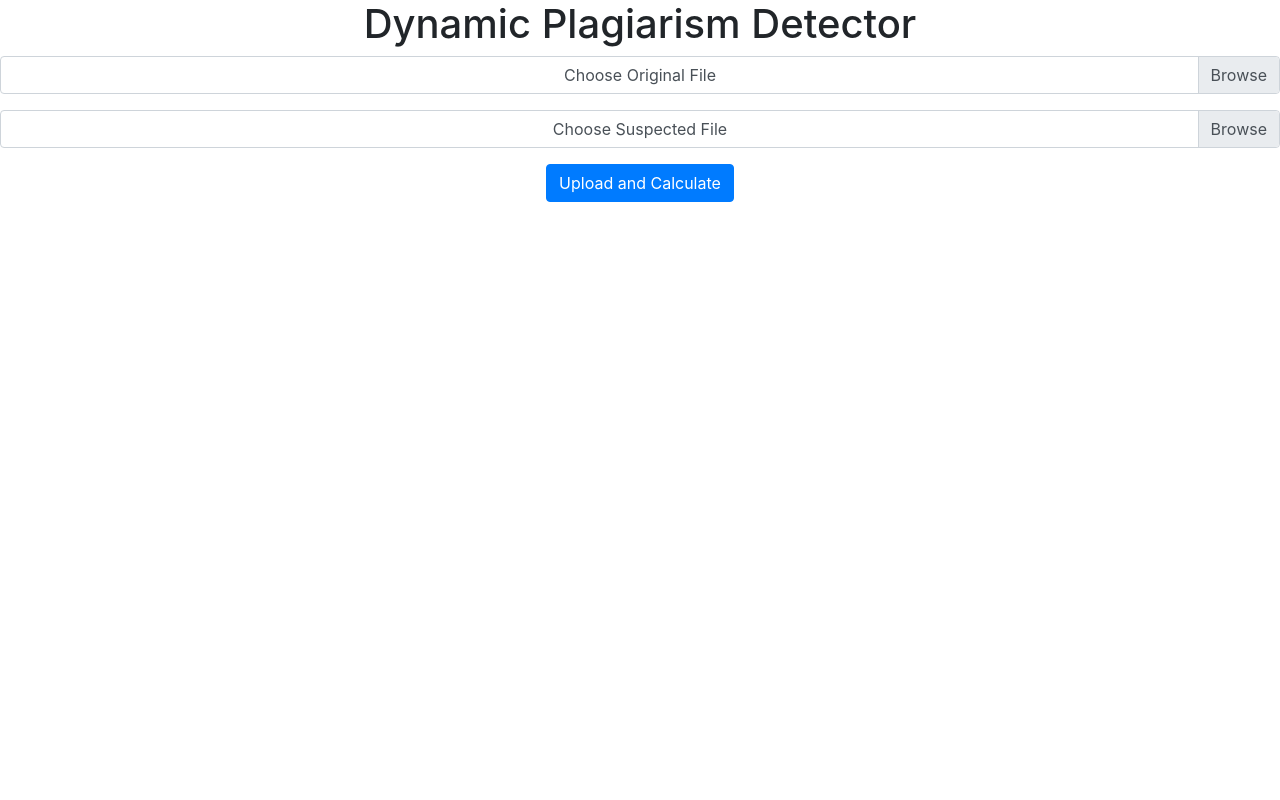
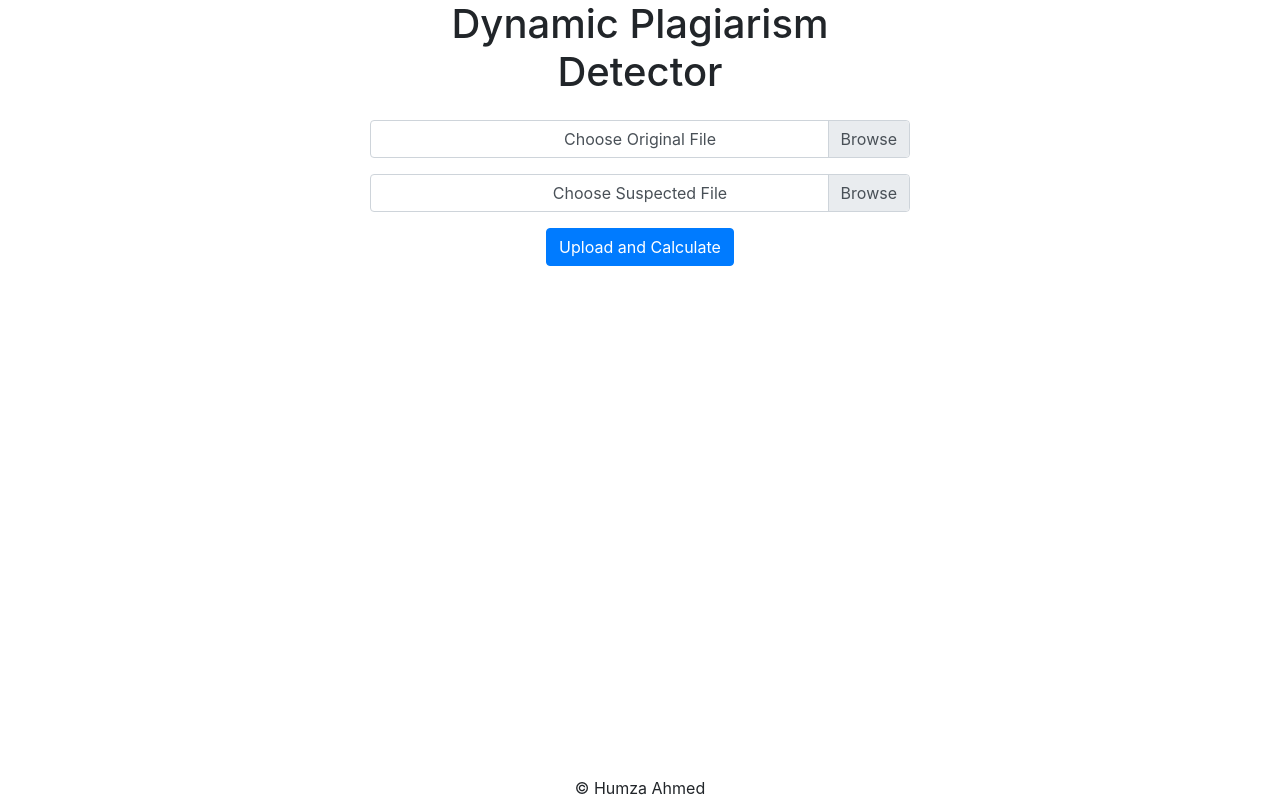
Before and after one commit to humza-ahmed235/Dynamic_Plagiarism_Detector_Web, a Flask app: page / in a window 1280 px wide. Run offline with Flask 2, Linux system fonts and the light colour scheme; some libraries are stand-ins or nearby versions.

Commit message:
Bootstrap polishing-created centered columns. Added author name. Plagscore rounded.

```diff
--- a/flaskr/static/styles/styles.css
+++ b/flaskr/static/styles/styles.css
@@ -1,8 +1,8 @@
-body{
+/*body{
 	text-align: center;
 }
 
 input{
 	color: white;
 	background-color: blue;
-}
+}*/
--- a/flaskr/templates/index.html
+++ b/flaskr/templates/index.html
@@ -1,6 +1,9 @@
 <!DOCTYPE html>
 <html>
 <head>
+	<meta charset="utf-8">
+    <meta name="viewport" content="width=device-width, initial-scale=1, shrink-to-fit=no">
+
 	<title>
 		Dynamic Plagiarism Detector
 	</title>
@@ -9,14 +12,15 @@
  <link rel="stylesheet" type="text/css" href="../static/styles/styles.css">
 
 
-	<script src="https://code.jquery.com/jquery-3.4.1.slim.min.js" integrity="sha384-J6qa4849blE2+poT4WnyKhv5vZF5SrPo0iEjwBvKU7imGFAV0wwj1yYfoRSJoZ+n" crossorigin="anonymous"></script>
-<script src="https://cdn.jsdelivr.net/npm/popper.js@1.16.0/dist/umd/popper.min.js" integrity="sha384-Q6E9RHvbIyZFJoft+2mJbHaEWldlvI9IOYy5n3zV9zzTtmI3UksdQRVvoxMfooAo" crossorigin="anonymous"></script>
-<script src="https://stackpath.bootstrapcdn.com/bootstrap/4.4.1/js/bootstrap.min.js" integrity="sha384-wfSDF2E50Y2D1uUdj0O3uMBJnjuUD4Ih7YwaYd1iqfktj0Uod8GCExl3Og8ifwB6" crossorigin="anonymous"></script>
+
 
 </head>
 <body>
-	<h1>Dynamic Plagiarism Detector</h1>
-	<div class="form-container">
+	<div class = "container">
+	<div class="row justify-content-center text-center">
+	<div class= "col-lg-6">
+			<h1 class="mb-4">Dynamic Plagiarism Detector</h1>
+
 		<form action = "{{url_for('index')}}" method="post" enctype="multipart/form-data">
 
 
@@ -45,9 +49,20 @@
 
 
 		<div>{{score}}</div>
+	</div>
 
 	</div>
+	</div>
 
+
+
+	<footer>
+		<div class="fixed-bottom text-center">© Humza Ahmed</div>
+	</footer>
+
+	<script src="https://code.jquery.com/jquery-3.4.1.slim.min.js" integrity="sha384-J6qa4849blE2+poT4WnyKhv5vZF5SrPo0iEjwBvKU7imGFAV0wwj1yYfoRSJoZ+n" crossorigin="anonymous"></script>
+	<script src="https://cdn.jsdelivr.net/npm/popper.js@1.16.0/dist/umd/popper.min.js" integrity="sha384-Q6E9RHvbIyZFJoft+2mJbHaEWldlvI9IOYy5n3zV9zzTtmI3UksdQRVvoxMfooAo" crossorigin="anonymous"></script>
+	<script src="https://stackpath.bootstrapcdn.com/bootstrap/4.4.1/js/bootstrap.min.js" integrity="sha384-wfSDF2E50Y2D1uUdj0O3uMBJnjuUD4Ih7YwaYd1iqfktj0Uod8GCExl3Og8ifwB6" crossorigin="anonymous"></script>
 
 	<script type="text/javascript">
 
--- a/flaskr/views.py
+++ b/flaskr/views.py
@@ -17,13 +17,11 @@ def index():
         f1.save("file/fy1.txt")
         f2.save("file/fy2.txt")
 
-        """f3 = open("original.txt","r")
-        f4 = open("suspected.txt","r")"""
         f1 = open("file/fy1.txt", "r")
         f2 = open("file/fy2.txt", "r")
         print("after humza ********************")
-        #print(Plg_Detect_Methods.get_plg_score(f1,f2))
-        score = Plg_Detect_Methods.get_plg_score(f1,f2)
+
+        score = str(round(Plg_Detect_Methods.get_plg_score(f1,f2),2))+"%"
         return render_template("index.html",score=score)
         f1.close()
         f2.close()
```
Also changed, not shown: 1 other file. Lines whose indentation alone changed are shown as unchanged.
